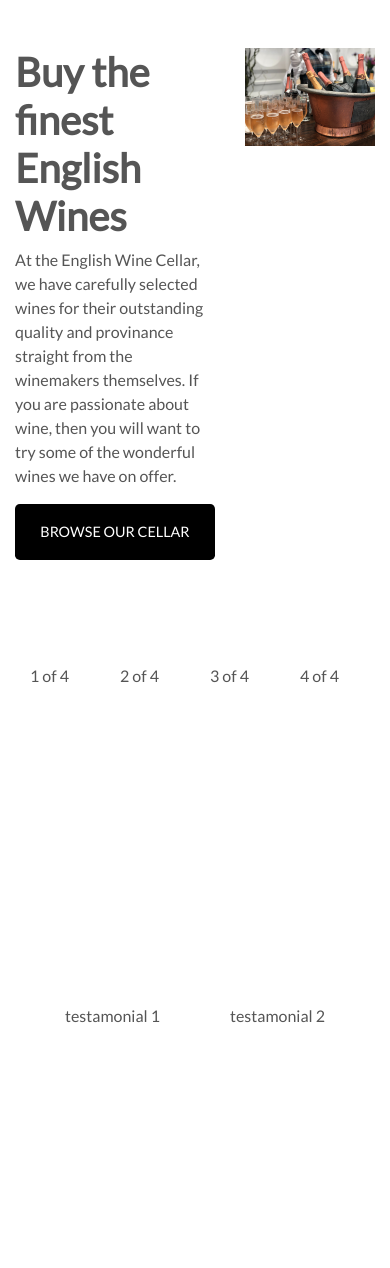
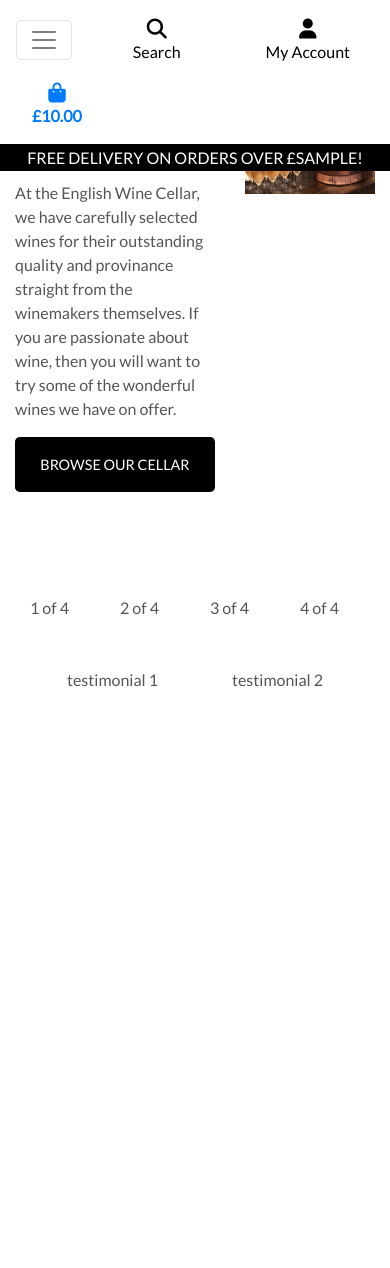
Before and after one commit to anu1301/the_english_wine_cellar, a Django app: template home/templates/home/index.html in a window 390 px wide. Shown: the top 1268 px of the page. After the commit the page ends 687 px from the top, so only its background shows below. Run offline with Django 3.2, Linux system fonts and the light colour scheme; the template is opened without the code that fills it: most values are stand-ins (such as "Sample title", 1, 10 or a date in 2020); some libraries are stand-ins or nearby versions.

Commit message:
Added mobile header and main navbar

```diff
--- a/home/templates/home/index.html
+++ b/home/templates/home/index.html
@@ -10,10 +10,10 @@
 {% endblock %}
 
 {% block content %}
-    <div class="container h-100">
-        <div class="row h-40">
+    <div class="container-fluid">
+        <div class="row h-40 my-5">
             <div class="col my-5">
-                <h1><strong>Buy the finest English Wines</strong></h1>
+                <h2><strong>Buy the finest English Wines</strong></h2>
                 <p>
                     At the English Wine Cellar, we have carefully selected wines for their outstanding quality and provinance straight from the winemakers themselves.
                     If you are passionate about wine, then you will want to try some of the wonderful wines we have on offer.
@@ -45,10 +45,10 @@
         <div class="container h-50">
             <div class="row h-30 my-auto mx-auto mw-100 ">
               <div class="col mw-100 text-center">
-                testamonial 1
+                testimonial 1
               </div>
               <div class="col mw-100 text-center">
-               testamonial 2
+               testimonial 2
             </div>
         </div>
     </div>
--- a/static/css/base.css
+++ b/static/css/base.css
@@ -22,6 +22,10 @@ body {
 
 .the_english_wine_cellar_logo {
     height: 8rem;
+}
+
+.logo-font {
+    text-transform: uppercase;
 }
 
 
@@ -55,6 +59,10 @@ body {
     border: 1px solid black !important;
 }
 
+.bg-black {
+    background: #000 !important;
+}
+
 /* -------------------------------- Media Queries */
 
 /* Slightly larger container on xl screens */
--- a/templates/base.html
+++ b/templates/base.html
@@ -49,7 +49,7 @@
                     <div class="input-group w-100">
                         <input class="form-control border border-black rounded-0" type="text" name="q" placeholder="Search our site">
                         <div class="input-group-append">
-                            <button class="form-control btn btn-black border border-black rounded-0" type="submit">
+                            <button class="form-control btn btn-black border border-black rounded-5" type="submit">
                                 <span class="icon">
                                     <i class="fas fa-search"></i>
                                 </span>
@@ -97,6 +97,20 @@
                 </ul>
             </div>
         </div>
+        <div class="row bg-white">
+            <nav class="navbar navbar-expand-lg navbar-light w-100">
+                <button class="navbar-toggler" type="button" data-toggle="collapse" data-target="#main-nav" aria-controls="main-nav" aria-expanded="false" aria-label="Toggle navigation">
+                    <span class="navbar-toggler-icon"></span>
+                </button>
+                {% include 'includes/mobile-top-header.html' %}
+                {% include 'includes/main-nav.html' %}
+            </nav>
+        </div>
+        <div id="delivery-banner" class="row text-center">
+            <div class="col bg-black text-white">
+                <h6 class="logo-font my-1">Free delivery on orders over £{{ free_shipping_threshold }}!</h6>
+            </div>
+        </div>
     </header>
 
     {% if messages %}
--- /dev/null
+++ b/templates/includes/main-nav.html
@@ -0,0 +1,50 @@
+<div class="collapse navbar-collapse" id="main-nav">
+    <ul class="navbar-nav w-auto mx-auto">
+        <li class="nav-item dropdown">
+            <a class="logo-font font-weight-bold nav-link text-black mr-5" href="#" id="all-products-link" data-toggle="dropdown" aria-haspopup="true" aria-expanded="false">
+                All Products
+            </a>
+            <div class="dropdown-menu border-0" aria-labelledby="all-products-link">
+                <a href="" class="dropdown-item">By Price</a>
+                <a href="" class="dropdown-item ">By Rating</a>
+                <a href="" class="dropdown-item ">By Category</a>
+                <a href="" class="dropdown-item">All Products</a>
+            </div>
+        </li>
+        <li class="nav-item dropdown">
+            <a class="logo-font font-weight-bold nav-link text-black mr-5" href="#" id="wine-link" data-toggle="dropdown" aria-haspopup="true" aria-expanded="false">
+                Wine
+            </a>
+            <div class="dropdown-menu border-0" aria-labelledby="wine-link">
+                <a href="" class="dropdown-item">Red Wine</a>
+                <a href="" class="dropdown-item">White Wine</a>
+                <a href="" class="dropdown-item">Rose Wine</a>
+                <a href="" class="dropdown-item">Sparkling Wine</a>
+                <a href="" class="dropdown-item">All Wine</a>
+            </div>
+        </li>
+
+        <li class="nav-item dropdown">
+            <a class="logo-font font-weight-bold nav-link text-black mr-5" href="#" id="glassware-link" data-toggle="dropdown" aria-haspopup="true" aria-expanded="false">
+                Glassware
+            </a>
+            <div class="dropdown-menu border-0" aria-labelledby="glassware-link">
+                <a href="" class="dropdown-item">Wine Glasses</a>
+                <a href="" class="dropdown-item">Decanters</a>
+                <a href="" class="dropdown-item">All Glassware</a>
+            </div>
+        </li>
+
+        <li class="nav-item dropdown">
+            <a class="logo-font font-weight-bold nav-link text-black" href="#" id="specials-link" data-toggle="dropdown" aria-haspopup="true" aria-expanded="false">
+                Specials
+            </a>
+            <div class="dropdown-menu border-0" aria-labelledby="specials-link">
+                <a href="" class="dropdown-item">Award Winners</a>
+                <a href="" class="dropdown-item">Mixed Cases</a>
+                <a href="" class="dropdown-item">Offers</a>
+                <a href="" class="dropdown-item">All Specials</a>
+            </div>
+        </li>
+    </ul>
+</div>
--- /dev/null
+++ b/templates/includes/mobile-top-header.html
@@ -0,0 +1,59 @@
+<!-- Button to open search bar -->
+<li class="list-inline-item">
+    <a class="text-black nav-link d-block d-lg-none" href="#" id="mobile-search" data-toggle="dropdown" aria-haspopup="true" aria-expanded="false">
+        <div class="text-center">
+            <div><i class="fas fa-search fa-lg"></i></div>
+            <p class="my-0">Search</p>
+        </div>
+    </a>
+    <div class="dropdown-menu border-0 w-100 p-3 rounded-0 my-0" aria-labelledby="mobile-search">
+        <form class="form" method="GET" action="">
+            <div class="input-group w-100">
+                <input class="form-control border border-black rounded-0" type="text" name="q" placeholder="Search our site">
+                <div class="input-group-append">
+                    <button class="form-control form-control btn btn-black border border-black rounded-0" type="submit">
+                        <span class="icon">
+                            <i class="fas fa-search"></i>
+                        </span>
+                    </button>
+                </div>
+            </div>
+        </form>
+    </div>
+</li>
+<!-- Button to open My Account drop-down menu-->
+<li class="list-inline-item dropdown">
+    <a class="text-black nav-link d-block d-lg-none" href="#" id="user-options" data-toggle="dropdown" aria-haspopup="true" aria-expanded="false">
+        <div class="text-center">
+            <div><i class="fas fa-user fa-lg"></i></div>
+            <p class="my-0">My Account</p>
+        </div>
+    </a>
+    <div class="dropdown-menu border-0" aria-labelledby="user-options">
+        {% if request.user.is_authenticated %}
+            {% if request.user.is_superuser %}
+                <a href="{% url 'account_logout' %}" class="dropdown-item">Product Management</a>
+            {% endif %}
+            <a href="" class="dropdown-item">My Profile</a>
+            <a href="{% url 'account_logout' %}" class="dropdown-item">Logout</a>
+        {% else %}
+            <a href="{% url 'account_signup' %}" class="dropdown-item">Register</a>
+            <a href="{% url 'account_login' %}" class="dropdown-item">Login</a>
+        {% endif %}
+    </div>
+</li>
+<!-- Button to access the shopping basket -->
+<li class="list-inline-item">
+    <a class="{% if grand_total %}text-primary font-weight-bold{% else %}text-black{% endif %} nav-link d-block d-lg-none" href="">
+        <div class="text-center">
+            <div><i class="fas fa-shopping-bag fa-lg"></i></div>
+            <p class="my-0">
+                {% if grand_total %}
+                    £{{ grand_total|floatformat:2 }}
+                {% else %}
+                    £0.00
+                {% endif %}
+            </p>
+        </div>
+    </a>
+</li>
```
